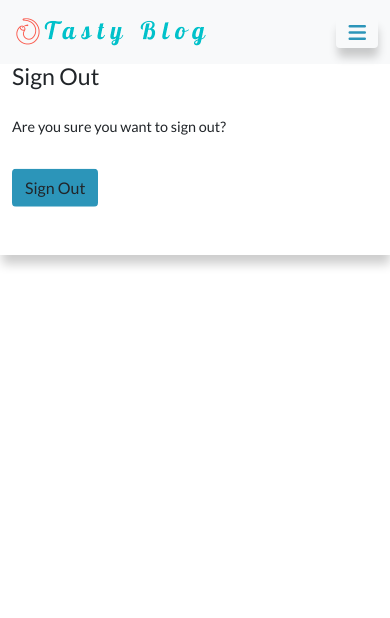
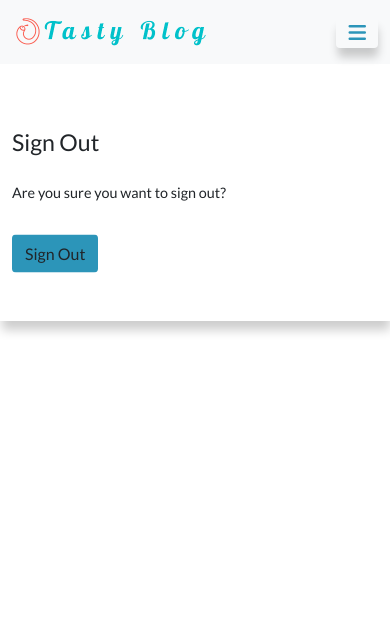
Before and after one commit to PedroCristo/portfolio_project_4, a Django app: page /accounts/logout/ in a window 390 px wide. Shown: the top 618 px of the page. Run offline with Django 3.2, Linux system fonts and the light colour scheme; the visitor is signed in with stand-in values (Sample User, id 1); data that the repository does not hold is empty; parts of the project's set-up code (start-up, migrations or seed data) failed here and were passed over; some libraries are stand-ins or nearby versions.

Commit message:
Change media querie for logs-pages

```diff
--- a/static/css/my_css.css
+++ b/static/css/my_css.css
@@ -702,7 +702,6 @@ button,
     }
 
     .logs-pages {
-
         transform: translateY(-5%);
     }
 }
@@ -760,8 +759,7 @@ button,
     }
 
     .logs-pages {
-
-        transform: translateY(-5%);
+        transform: translateY(8%);
     }
 
 
```
